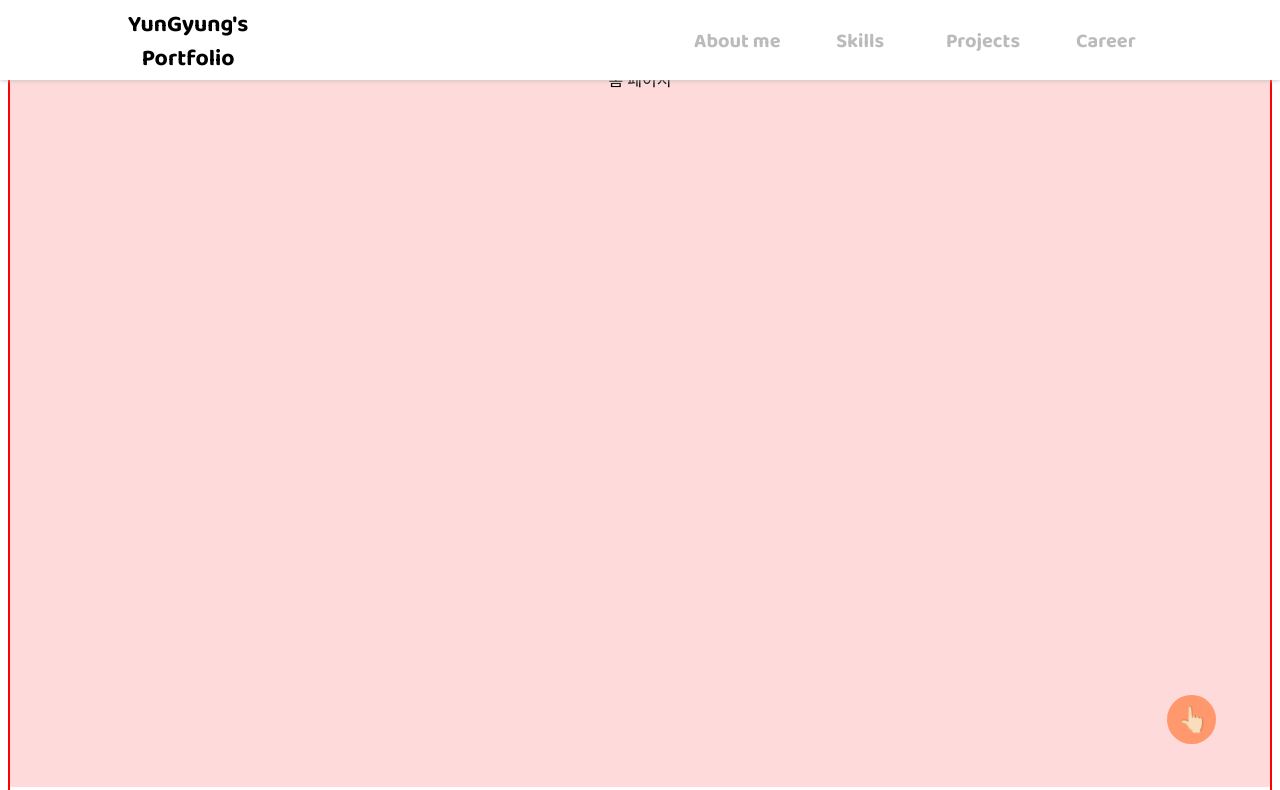
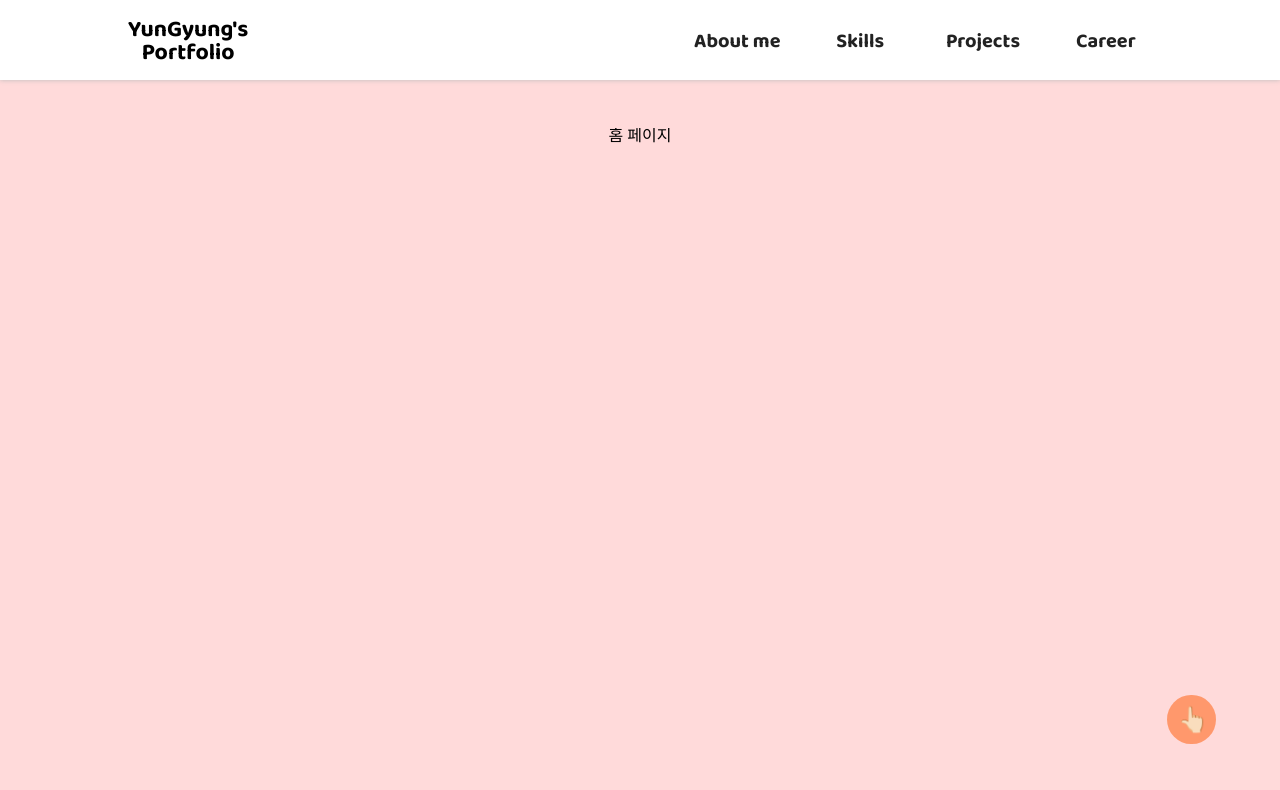
Before and after one commit to dbsrudrla/Portfolio, a React (Create React App) app: page / in a window 1280 px wide. Shown: the top 790 px of the page. Built offline with nearby package versions, Linux system fonts and the light colour scheme.

Commit message:
fix : page fit

```diff
--- a/public/index.html
+++ b/public/index.html
@@ -2,14 +2,14 @@
 <html lang="en">
   <head>
     <meta charset="utf-8" />
-    <link rel="icon" href="%PUBLIC_URL%/favicon.ico" />
+    <link rel="icon" href="%PUBLIC_URL%/favicon.ico"/>
+    <link rel="stylesheet" href="%PUBLIC_URL%/reset.css"/>
     <meta name="viewport" content="width=device-width, initial-scale=1" />
     <meta name="theme-color" content="#000000" />
     <meta
       name="description"
       content="Web site created using create-react-app"
     />
-    <link rel="apple-touch-icon" href="%PUBLIC_URL%/logo192.png" />
     <!--
       manifest.json provides metadata used when your web app is installed on a
       user's mobile device or desktop. See https://developers.google.com/web/fundamentals/web-app-manifest/
@@ -24,7 +24,7 @@
       work correctly both with client-side routing and a non-root public URL.
       Learn how to configure a non-root public URL by running `npm run build`.
     -->
-    <title>React App</title>
+    <title>Portfolio</title>
   </head>
   <body>
     <noscript>You need to enable JavaScript to run this app.</noscript>
--- /dev/null
+++ b/public/reset.css
@@ -0,0 +1,48 @@
+/* http://meyerweb.com/eric/tools/css/reset/
+   v2.0 | 20110126
+   License: none (public domain)
+*/
+
+html, body, div, span, applet, object, iframe,
+h1, h2, h3, h4, h5, h6, p, blockquote, pre,
+a, abbr, acronym, address, big, cite, code,
+del, dfn, em, img, ins, kbd, q, s, samp,
+small, strike, strong, sub, sup, tt, var,
+b, u, i, center,
+dl, dt, dd, ol, ul, li,
+fieldset, form, label, legend,
+table, caption, tbody, tfoot, thead, tr, th, td,
+article, aside, canvas, details, embed,
+figure, figcaption, footer, header, hgroup,
+menu, nav, output, ruby, section, summary,
+time, mark, audio, video {
+	margin: 0;
+	padding: 0;
+	border: 0;
+	font-size: 100%;
+	font: inherit;
+	vertical-align: baseline;
+}
+/* HTML5 display-role reset for older browsers */
+article, aside, details, figcaption, figure,
+footer, header, hgroup, menu, nav, section {
+	display: block;
+}
+body {
+	line-height: 1;
+}
+ol, ul {
+	list-style: none;
+}
+blockquote, q {
+	quotes: none;
+}
+blockquote:before, blockquote:after,
+q:before, q:after {
+	content: '';
+	content: none;
+}
+table {
+	border-collapse: collapse;
+	border-spacing: 0;
+}
--- a/src/App.js
+++ b/src/App.js
@@ -2,9 +2,7 @@ import React from "react";
 import './App.css';
 import styled from "styled-components";
 import Colors from "./common/Color";
-import Header from "./component/Header";
 import Contents from "./component/Contents";
-import Footer from "./component/Footer";
 
 function App() {
 
@@ -17,24 +15,27 @@ function App() {
 
   return (
     <Container>
-      <Button onClick={handleScrollTop}>👆🏻</Button>
-      <Header />
-      <Contents />
-      <Footer />
+      <Wrapper>
+        <Contents />
+        <Button onClick={handleScrollTop}>👆🏻</Button>
+      </Wrapper>
     </Container>
   );
 }
 
 const Container = styled.div`
-  max-width : 100vw;
+  width : 100vw;
   display : flex;
   flex-direction : column;
   align-items : center;
   background-color : ${Colors.Home};
-  border : 2px solid red;
+`;
+const Wrapper = styled.div`
+  flex : 1;
+  margin : 0;
 `;
 const Button = styled.button`
-  width : 3.8%;
+  width : 3.8vw;
   padding : 0.8%;
   position : fixed;
   bottom : 7%;
--- a/src/component/Contents.jsx
+++ b/src/component/Contents.jsx
@@ -1,32 +1,38 @@
 import React from "react";
 import styled from "styled-components";
+import Header from "./Header";
 import Home from "./Home";
 import AboutMe from "./AboutMe";
 import Skills from "./Skills";
 import Projects from "./Projects";
 import Career from "./Career";
+import Footer from "./Footer";
 
 
 function Contents() {
   return (
     <Container>
+      <Header />
       <ContentsWrapper id="home" bgColor='#FFDADA'><Home /></ContentsWrapper>
       <ContentsWrapper id="aboutMe"><AboutMe /></ContentsWrapper>
       <ContentsWrapper id="skills" bgColor='#FFE6A6'><Skills /></ContentsWrapper>
       <ContentsWrapper id="projects" bgColor='#CBE5B6'><Projects /></ContentsWrapper>
       <ContentsWrapper id="career"><Career /></ContentsWrapper>
+      <Footer />
     </Container>
   )
 };
 
 const Container = styled.div`
-  width: 100%;
+  width: 100vw;
+  margin-bottom : 0;
   display: flex;
   flex-direction: column;
-  margin-top : 4.5%;
+  margin-top : 10%;
+  overflow-x : hidden;
 `;
 const ContentsWrapper = styled.div`
-  width: 100%;
+  width : 100vw;
   height: 90vh;
   background-color: ${(props) => (props.bgColor ? props.bgColor : '#FFFFFF')};
 `;
--- a/src/component/Footer.jsx
+++ b/src/component/Footer.jsx
@@ -20,7 +20,7 @@ function Footer() {
 };
 
 const Container = styled.div`
-    width : 100%;
+    width : 100vw;
     display : flex;
     justify-content : center;
     flex-wrap : wrap;
--- a/src/component/Header.jsx
+++ b/src/component/Header.jsx
@@ -32,7 +32,7 @@ function Header() {
 };
 
 const Container = styled.div`
-    width : 100%;
+    width : 100vw;
     height : 10%;
     top : 0;
     right : 0;
@@ -70,16 +70,12 @@ const NavList = styled.li`
 const Button = styled.div`
     font-weight : bold;
     font-size : 20px;
-    color : ${Colors.gray};
+    color : ${Colors.black2};
     font-family : 'BalooChettan';
     cursor : pointer;
     &:hover {
-        color : ${Colors.black};
+        color : ${Colors.Button};
     }
-    &:checked {
-        color : ${Colors.black};
-    }
-
 `;
 
 export default Header;
```
Also changed, not shown: 1 other file (tests, documents, lock files or other folders).
